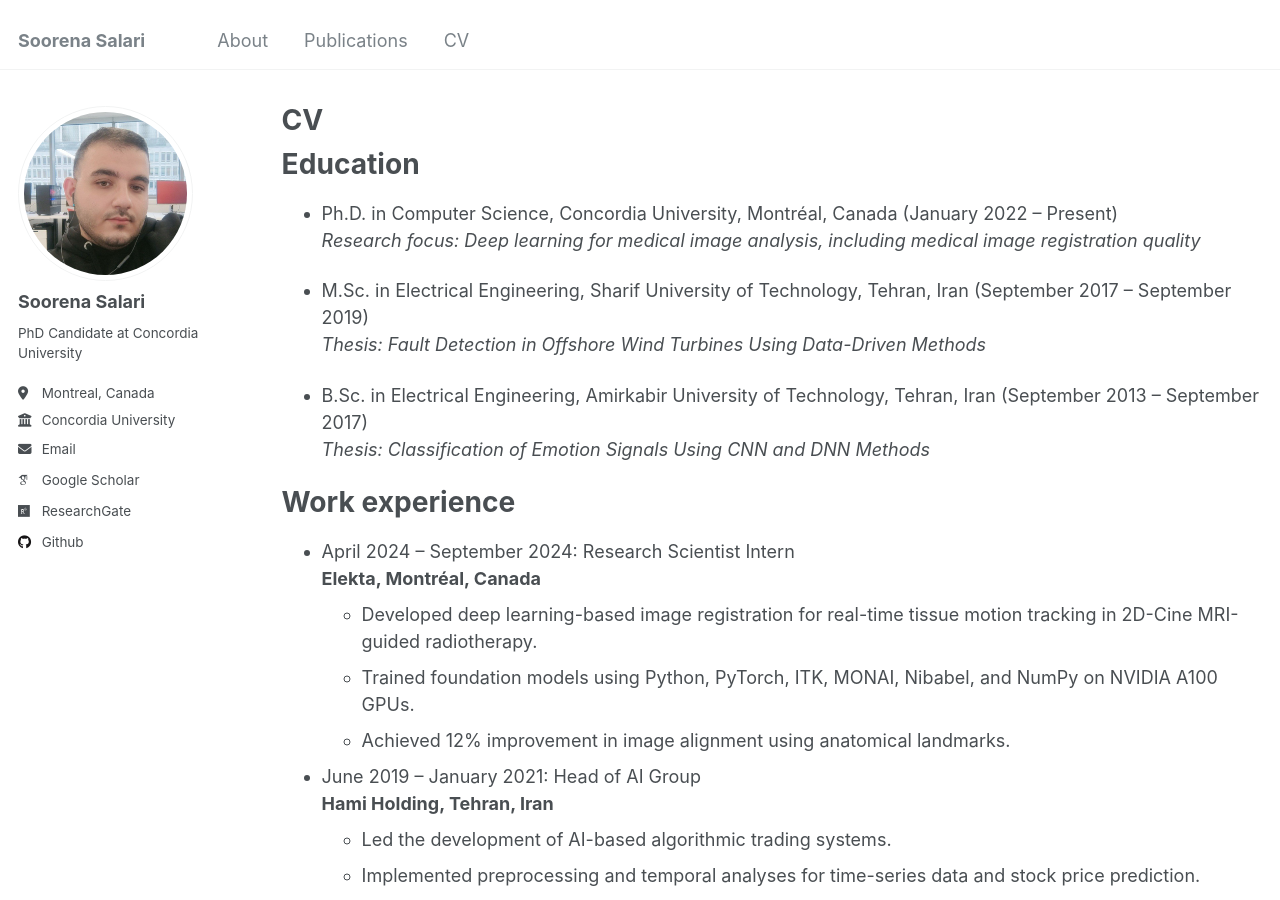
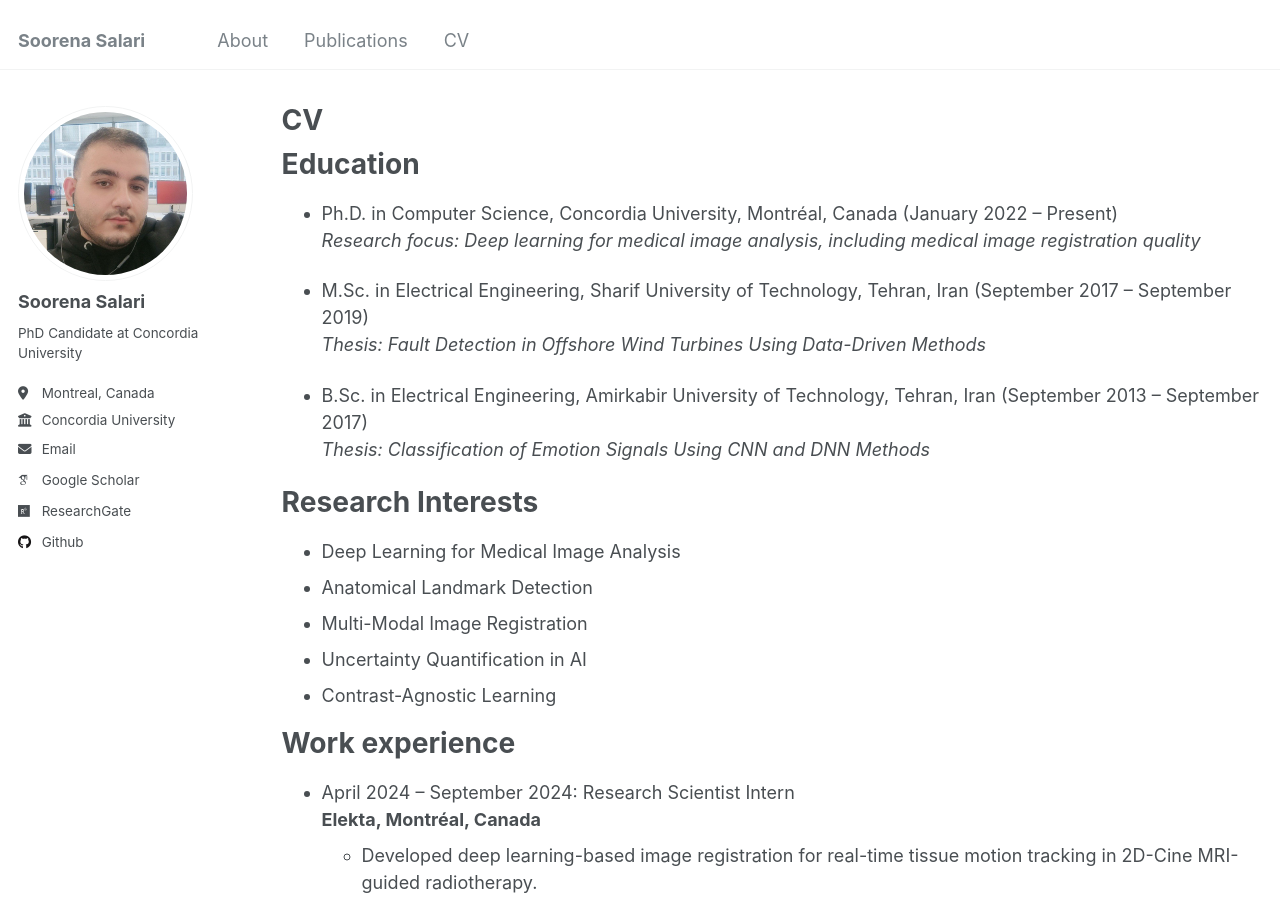
Before and after one commit to soorenasalari/soorenasalari.github.io, a Jekyll site: the page built from _pages/cv.md, in a window 1280 px wide and 900 px high. Built offline with Jekyll 4.4.1, drawn with Linux system fonts in a browser that asks for light colours; some web fonts are replaced.

Commit message:
Update cv.md
Signed-off-by: Soorena Salari <73616711+soorenasalari@users.noreply.github.com>

```diff
--- a/_pages/cv.md
+++ b/_pages/cv.md
@@ -19,6 +19,14 @@ Education
 
 * B.Sc. in Electrical Engineering, Amirkabir University of Technology, Tehran, Iran (September 2013 – September 2017)
   *Thesis: Classification of Emotion Signals Using CNN and DNN Methods*
+
+Research Interests
+======
+- Deep Learning for Medical Image Analysis
+- Anatomical Landmark Detection
+- Multi-Modal Image Registration
+- Uncertainty Quantification in AI
+- Contrast-Agnostic Learning
 
 Work experience
 ======
```
